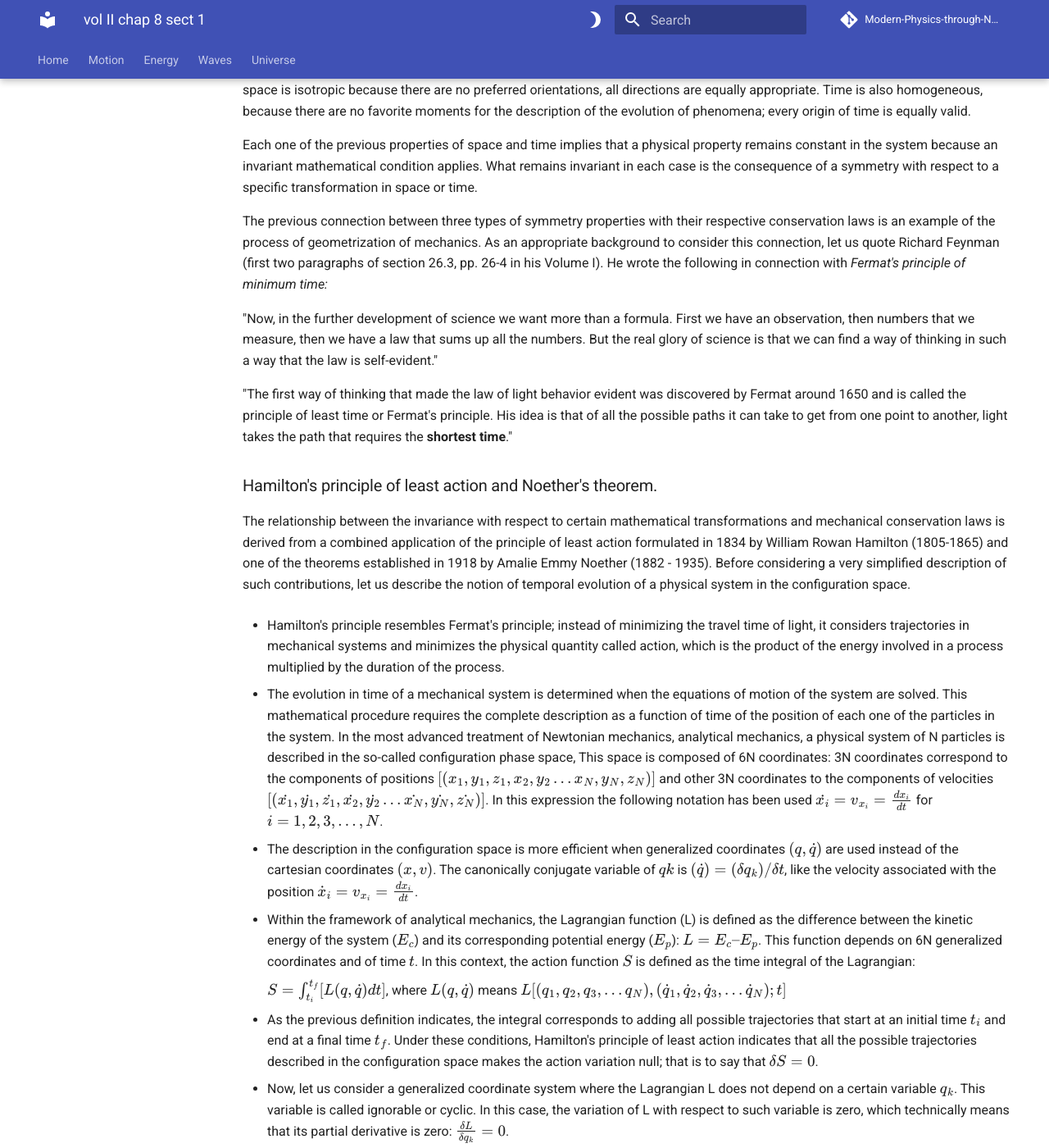
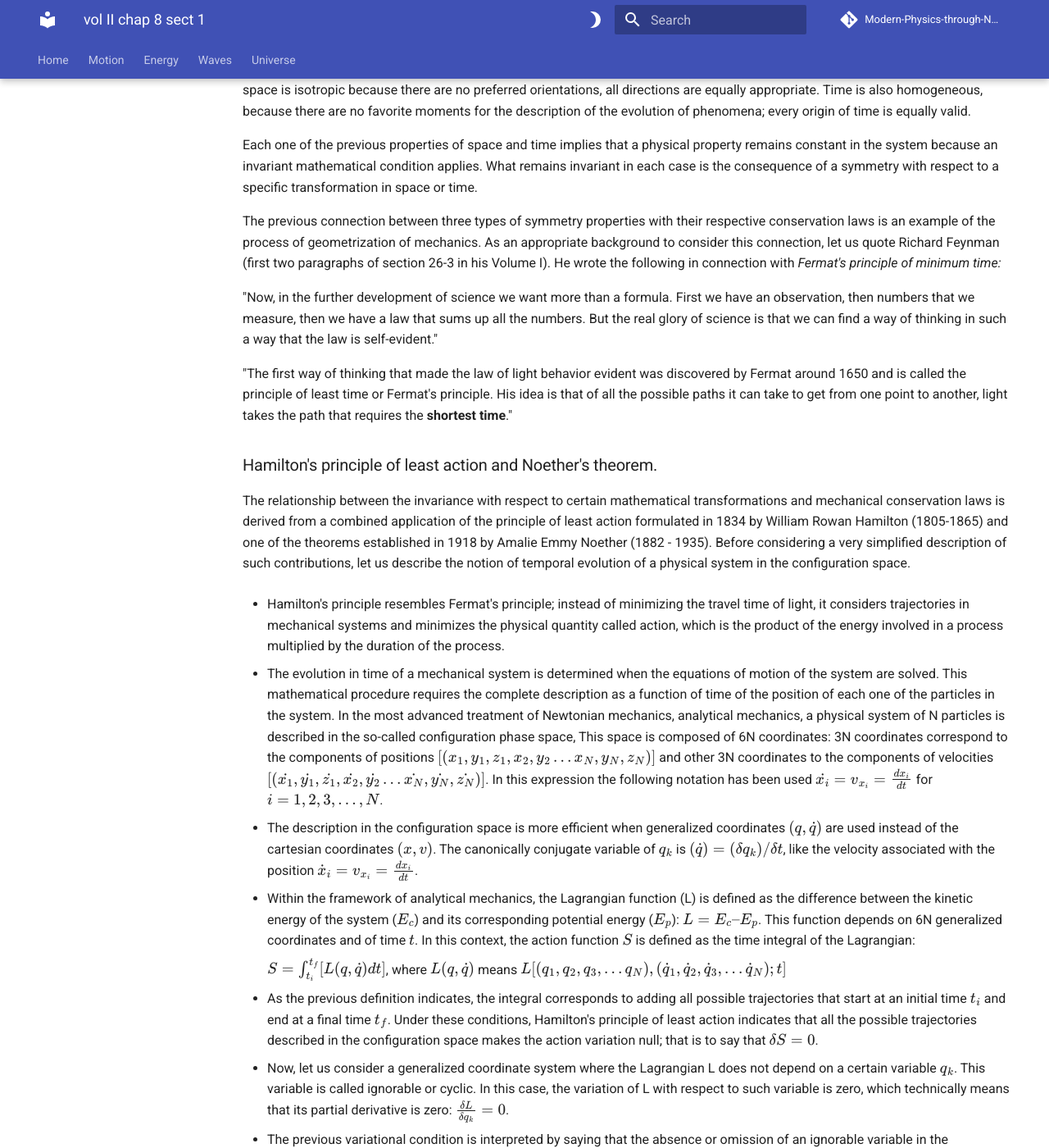
Before and after one commit to modphysnobel/modphysnobel.github.io, an MkDocs documentation site: the page built from docs/vol-II/vol-II-chap-8-sect-1.md, in a window 1280 px wide and 1400 px high, scrolled down 1165 px. Shown: the whole window at 82% size. Built offline with MkDocs 1.6.1 and Material for MkDocs 9.7.7, drawn with Linux system fonts in a browser that asks for light colours; some web fonts are replaced; comment, search, counter and statistics services are not loaded.

Commit message:
Update vol-II-chap-8-sect-1.md

```diff
--- a/docs/vol-II/vol-II-chap-8-sect-1.md
+++ b/docs/vol-II/vol-II-chap-8-sect-1.md
@@ -41,7 +41,7 @@
 
 Each one of the previous properties of space and time implies that a physical property remains constant in the system because an invariant mathematical condition applies. What remains invariant in each case is the consequence of a symmetry with respect to a specific transformation in space or time.
 
-The previous connection between three types of symmetry properties with their respective conservation laws is an example of the process of geometrization of mechanics. As an appropriate background to consider this connection, let us quote Richard Feynman (first two paragraphs of section 26.3, pp. 26-4 in his Volume I). He wrote the following in connection with *Fermat's principle of minimum time:*
+The previous connection between three types of symmetry properties with their respective conservation laws is an example of the process of geometrization of mechanics. As an appropriate background to consider this connection, let us quote Richard Feynman (first two paragraphs of section 26-3 in his Volume I). He wrote the following in connection with *Fermat's principle of minimum time:*
 
 "Now, in the further development of science we want more than a formula. First we have an observation, then numbers that we measure, then we have a law that sums up all the numbers. But the real glory of science is that we can find a way of thinking in such a way that the law is self-evident."
 
@@ -55,7 +55,7 @@
 
 - The evolution in time of a mechanical system is determined when the equations of motion of the system are solved. This mathematical procedure requires the complete description as a function of time of the position of each one of the particles in the system. In the most advanced treatment of Newtonian mechanics, analytical mechanics, a physical system of N particles is described in the so-called configuration phase space, This space is composed of 6N coordinates: 3N coordinates correspond to the components of positions $[(x_1,y_1,z_1,x_2,y_2…x_N,y_N,z_N )]$ and other 3N coordinates to the components of velocities $[(\dot{x_1},\dot{y_1},\dot{z_1},\dot{x_2},\dot{y_2}…\dot{x_N},\dot{y_N},\dot{z_N})]$. In this expression the following notation has been used $\dot{x_i}=v_{x_i}= \frac{dx_i}{dt}$ for $i=1,2,3,…,N$.
 
-- The description in the configuration space is more efficient when generalized coordinates $(q,\dot{q})$ are used instead of the cartesian coordinates $(x,v)$. The canonically conjugate variable of $qk$ is  $(\dot{q}) = (δq_k)/δt$, like the velocity associated with the position  ${\dot{x}}_{i} = v_{x_{i}} = \frac{dx_{i}}{dt}$.
+- The description in the configuration space is more efficient when generalized coordinates $(q,\dot{q})$ are used instead of the cartesian coordinates $(x,v)$. The canonically conjugate variable of $q_k$ is  $(\dot{q}) = (δq_k)/δt$, like the velocity associated with the position  ${\dot{x}}_{i} = v_{x_{i}} = \frac{dx_{i}}{dt}$.
 
 - Within the framework of analytical mechanics, the Lagrangian function (L) is defined as the difference between the kinetic energy of the system ($E_c$) and its corresponding potential energy ($E_p$): $L = E_c – E_p$. This function depends on 6N generalized coordinates and of time $t$. In this context, the action function $S$ is defined as the time integral of the Lagrangian:
 
```
